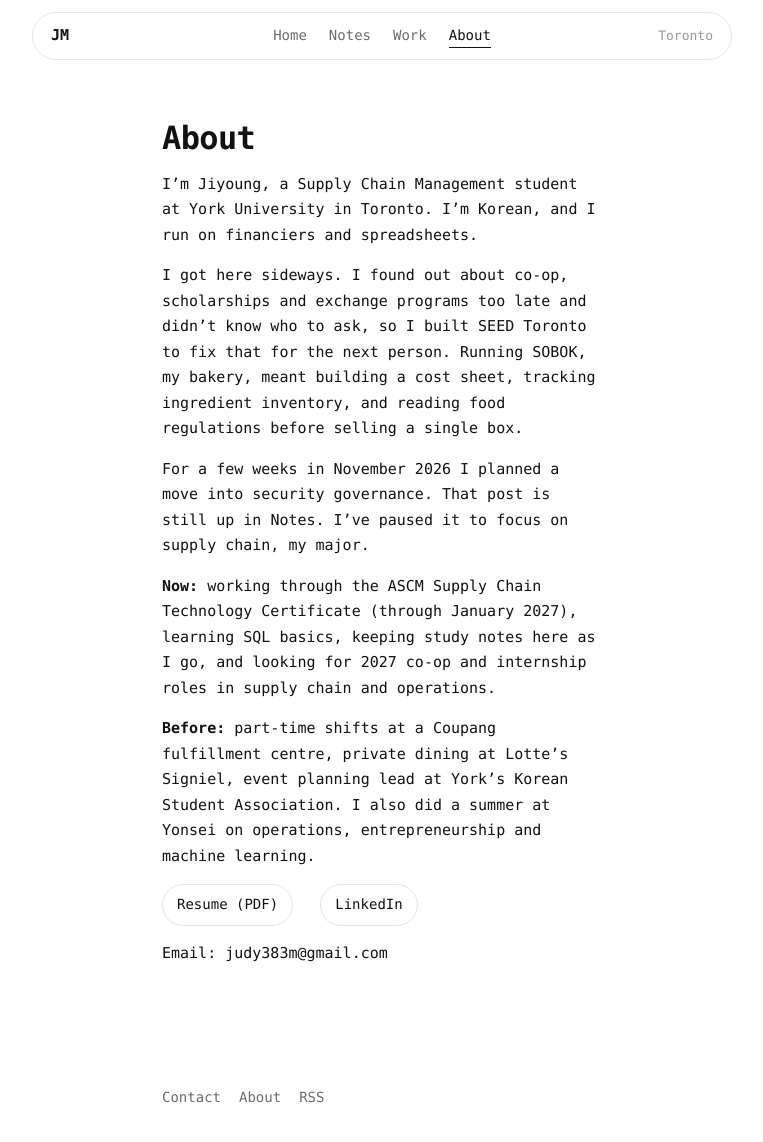
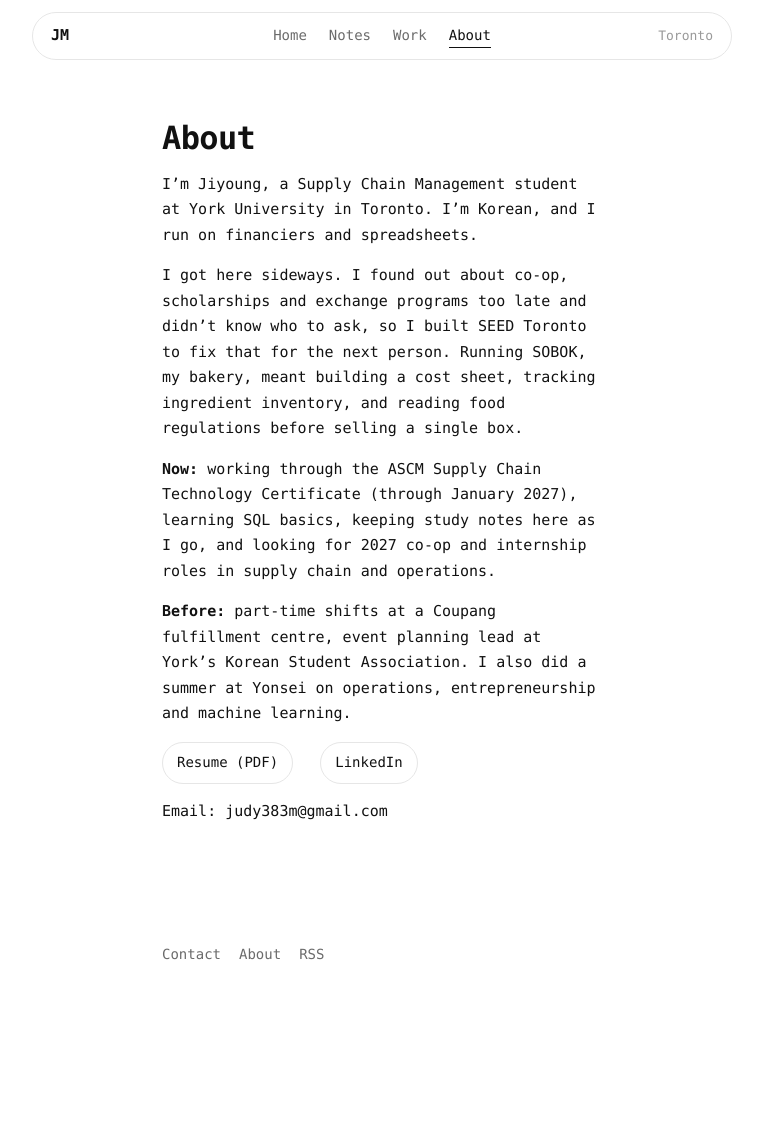
Before and after one commit to Judy-M-L/judy-m-l.github.io, a Jekyll site: the page built from about.md, in a window 1280 px wide and 1165 px high. Shown: the top 1142 px of the window, without its empty margins (258-1021 px from the left). Built offline with Jekyll 4.4.1, drawn with Linux system fonts in a browser that asks for light colours.

Commit message:
Remove GRC post; trim About

```diff
--- a/about.md
+++ b/about.md
@@ -9,11 +9,9 @@ I'm Jiyoung, a Supply Chain Management student at York University in Toronto. I'
 
 I got here sideways. I found out about co-op, scholarships and exchange programs too late and didn't know who to ask, so I built [SEED Toronto](https://seedtoronto.org) to fix that for the next person. Running SOBOK, my bakery, meant building a cost sheet, tracking ingredient inventory, and reading food regulations before selling a single box.
 
-For a few weeks in November 2026 I planned a move into security governance. That post is still up in [Notes](/writing/). I've paused it to focus on supply chain, my major.
-
 **Now:** working through the ASCM Supply Chain Technology Certificate (through January 2027), learning SQL basics, keeping study notes here as I go, and looking for 2027 co-op and internship roles in supply chain and operations.
 
-**Before:** part-time shifts at a Coupang fulfillment centre, private dining at Lotte's Signiel, event planning lead at York's Korean Student Association. I also did a summer at Yonsei on operations, entrepreneurship and machine learning.
+**Before:** part-time shifts at a Coupang fulfillment centre, event planning lead at York's Korean Student Association. I also did a summer at Yonsei on operations, entrepreneurship and machine learning.
 
 <p><a class="btn" href="{{ '/assets/Jiyoung-Min-Resume.pdf' | relative_url }}">Resume (PDF)</a> &nbsp; <a class="btn" href="https://www.linkedin.com/in/jiyougmin/">LinkedIn</a></p>
 
```
Also changed, not shown: _posts/2026-11-03-why-grc.md (deleted, +0 -34 lines).
